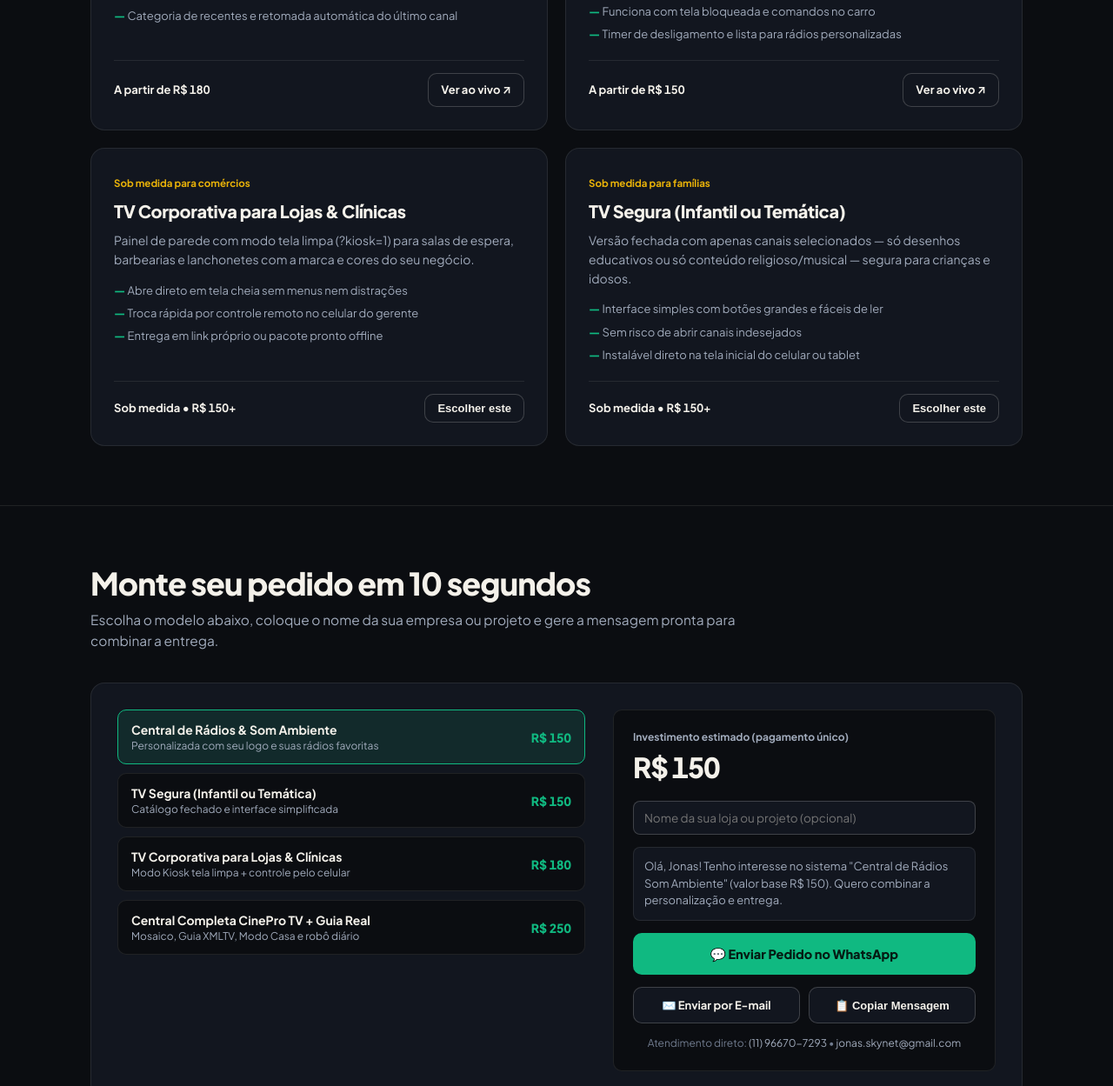
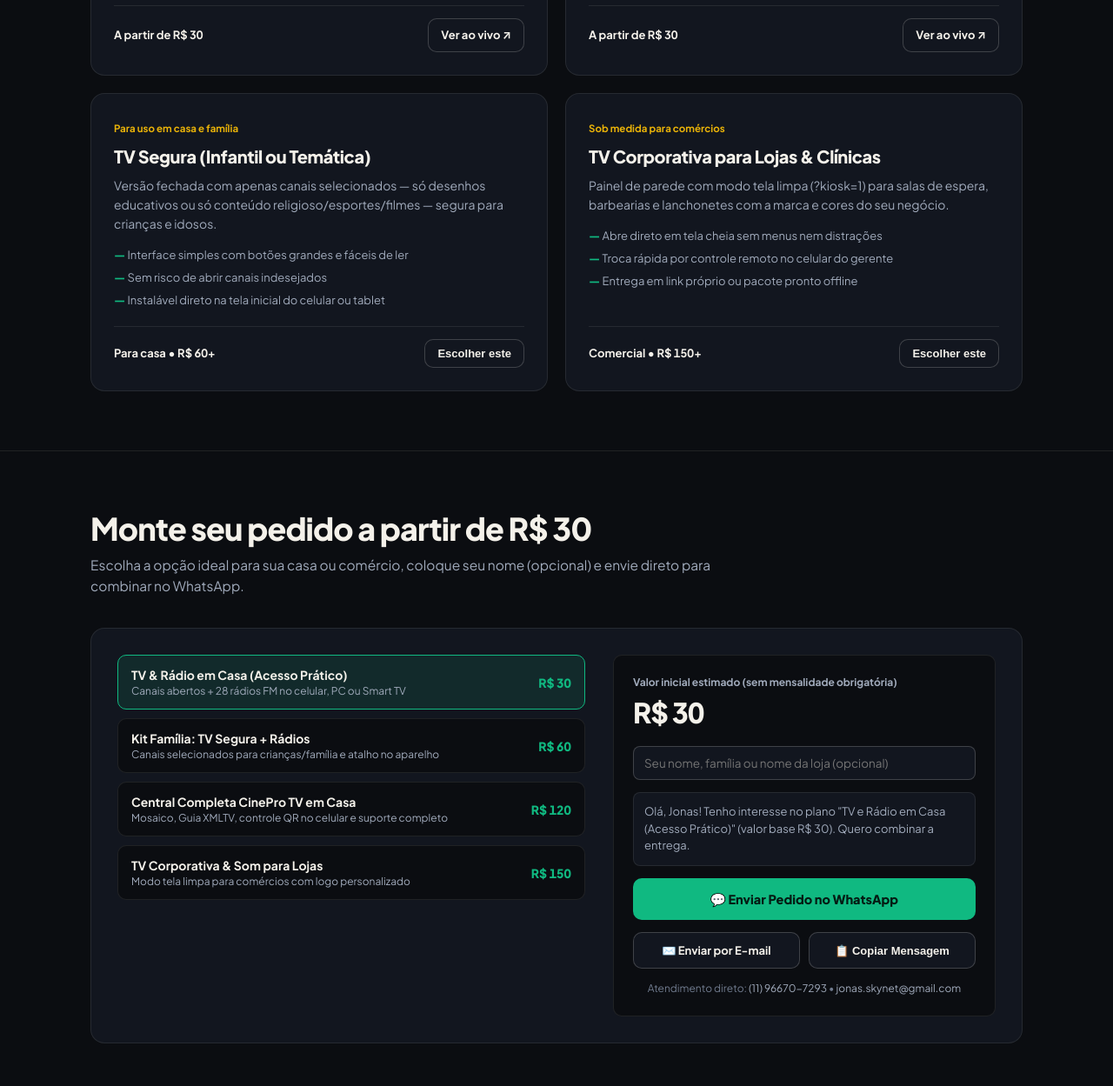
Before and after one commit to jonasskynet-eng/jonasskynet-eng.github.io, a plain HTML site: page index.html in a window 1280 px wide. Shown: the part 1074-2323 px from the top of the page at 87% size. Drawn offline with Linux system fonts and the light colour scheme.

Commit message:
Ajusta vitrine para foco em TV e Rádio em Casa começando em R$ 30

```diff
--- a/index.html
+++ b/index.html
@@ -585,9 +585,9 @@
         <section id="sistemas">
             <div class="container">
                 <div class="section-head">
-                    <h2 class="section-title">Projetos em produção e modelos sob medida</h2>
+                    <h2 class="section-title">TV e Rádios para Casa — a partir de R$ 30</h2>
                     <p class="section-desc">
-                        Cada projeto abre direto no navegador ou pode ser instalado como aplicativo no celular. Você pode testar os demos ao vivo antes de encomendar a versão personalizada com o nome da sua empresa.
+                        Cada projeto abre direto no navegador da Smart TV, celular ou computador sem mensalidade pesada. Teste ao vivo antes de pedir a sua versão.
                     </p>
                 </div>
 
@@ -596,7 +596,7 @@
                         <div>
                             <span class="project-tag">Sistema no ar • Demonstração aberta</span>
                             <h3>CinePro TV 2026</h3>
-                            <p>Central completa de TV ao vivo com carregamento rápido, busca por nome ou número e troca de canal pelo celular via QR Code ou voz.</p>
+                            <p>Central de TV para assistir em casa com carregamento rápido, busca por nome ou número e troca de canal pelo celular via código QR ou voz.</p>
                             <ul class="feature-bullets">
                                 <li>Modo Mosaico para assistir até 4 canais juntos</li>
                                 <li>Guia de programação real atualizado todos os dias</li>
@@ -604,7 +604,7 @@
                             </ul>
                         </div>
                         <div class="panel-foot">
-                            <span class="price-hint">A partir de R$ 180</span>
+                            <span class="price-hint">A partir de R$ 30</span>
                             <a href="https://jonasskynet-eng.github.io/cine-pro-tv-2026/" target="_blank" rel="noopener" class="btn-secondary" style="padding:8px 14px; font-size:13px;">Ver ao vivo ↗</a>
                         </div>
                     </article>
@@ -613,7 +613,7 @@
                         <div>
                             <span class="project-tag">Sistema no ar • Demonstração aberta</span>
                             <h3>Central de Rádios &amp; Som Ambiente</h3>
-                            <p>Leitor de rádios FM brasileiras com visual de estúdio em apenas 39 KB. Ideal para ouvir no trânsito ou tocar som ambiente contínuo no comércio.</p>
+                            <p>Leitor de rádios FM brasileiras com visual de estúdio em apenas 39 KB. Ideal para ouvir em casa, no trânsito ou no som do comércio.</p>
                             <ul class="feature-bullets">
                                 <li>Botão Modo Loja para travar troca acidental no balcão</li>
                                 <li>Funciona com tela bloqueada e comandos no carro</li>
@@ -621,8 +621,25 @@
                             </ul>
                         </div>
                         <div class="panel-foot">
-                            <span class="price-hint">A partir de R$ 150</span>
+                            <span class="price-hint">A partir de R$ 30</span>
                             <a href="https://jonasskynet-eng.github.io/central-radios-pro/" target="_blank" rel="noopener" class="btn-secondary" style="padding:8px 14px; font-size:13px;">Ver ao vivo ↗</a>
+                        </div>
+                    </article>
+
+                    <article class="project-panel">
+                        <div>
+                            <span class="project-tag sob-medida">Para uso em casa e família</span>
+                            <h3>TV Segura (Infantil ou Temática)</h3>
+                            <p>Versão fechada com apenas canais selecionados — só desenhos educativos ou só conteúdo religioso/esportes/filmes — segura para crianças e idosos.</p>
+                            <ul class="feature-bullets">
+                                <li>Interface simples com botões grandes e fáceis de ler</li>
+                                <li>Sem risco de abrir canais indesejados</li>
+                                <li>Instalável direto na tela inicial do celular ou tablet</li>
+                            </ul>
+                        </div>
+                        <div class="panel-foot">
+                            <span class="price-hint">Para casa • R$ 60+</span>
+                            <button type="button" class="btn-secondary" style="padding:8px 14px; font-size:13px;" onclick="selecionarModelo('Kit Família: TV Segura + Rádios', 60)">Escolher este</button>
                         </div>
                     </article>
 
@@ -638,25 +655,8 @@
                             </ul>
                         </div>
                         <div class="panel-foot">
-                            <span class="price-hint">Sob medida • R$ 150+</span>
-                            <button type="button" class="btn-secondary" style="padding:8px 14px; font-size:13px;" onclick="selecionarModelo('TV Corporativa para Lojas e Clínicas', 180)">Escolher este</button>
-                        </div>
-                    </article>
-
-                    <article class="project-panel">
-                        <div>
-                            <span class="project-tag sob-medida">Sob medida para famílias</span>
-                            <h3>TV Segura (Infantil ou Temática)</h3>
-                            <p>Versão fechada com apenas canais selecionados — só desenhos educativos ou só conteúdo religioso/musical — segura para crianças e idosos.</p>
-                            <ul class="feature-bullets">
-                                <li>Interface simples com botões grandes e fáceis de ler</li>
-                                <li>Sem risco de abrir canais indesejados</li>
-                                <li>Instalável direto na tela inicial do celular ou tablet</li>
-                            </ul>
-                        </div>
-                        <div class="panel-foot">
-                            <span class="price-hint">Sob medida • R$ 150+</span>
-                            <button type="button" class="btn-secondary" style="padding:8px 14px; font-size:13px;" onclick="selecionarModelo('TV Segura Infantil ou Temática', 150)">Escolher este</button>
+                            <span class="price-hint">Comercial • R$ 150+</span>
+                            <button type="button" class="btn-secondary" style="padding:8px 14px; font-size:13px;" onclick="selecionarModelo('TV Corporativa e Som para Lojas', 150)">Escolher este</button>
                         </div>
                     </article>
                 </div>
@@ -666,50 +666,50 @@
         <section id="orcamento">
             <div class="container">
                 <div class="section-head">
-                    <h2 class="section-title">Monte seu pedido em 10 segundos</h2>
+                    <h2 class="section-title">Monte seu pedido a partir de R$ 30</h2>
                     <p class="section-desc">
-                        Escolha o modelo abaixo, coloque o nome da sua empresa ou projeto e gere a mensagem pronta para combinar a entrega.
+                        Escolha a opção ideal para sua casa ou comércio, coloque seu nome (opcional) e envie direto para combinar no WhatsApp.
                     </p>
                 </div>
 
                 <div class="quote-box">
                     <div class="quote-options" id="quoteOptions">
-                        <button type="button" class="quote-opt selected" data-name="Central de Rádios Som Ambiente" data-price="150" onclick="selecionarOpcao(this)">
+                        <button type="button" class="quote-opt selected" data-name="TV e Rádio em Casa (Acesso Prático)" data-price="30" onclick="selecionarOpcao(this)">
                             <div>
-                                <div class="quote-opt-title">Central de Rádios &amp; Som Ambiente</div>
-                                <div class="quote-opt-sub">Personalizada com seu logo e suas rádios favoritas</div>
+                                <div class="quote-opt-title">TV &amp; Rádio em Casa (Acesso Prático)</div>
+                                <div class="quote-opt-sub">Canais abertos + 28 rádios FM no celular, PC ou Smart TV</div>
+                            </div>
+                            <span class="quote-opt-price">R$ 30</span>
+                        </button>
+                        <button type="button" class="quote-opt" data-name="Kit Família: TV Segura + Rádios" data-price="60" onclick="selecionarOpcao(this)">
+                            <div>
+                                <div class="quote-opt-title">Kit Família: TV Segura + Rádios</div>
+                                <div class="quote-opt-sub">Canais selecionados para crianças/família e atalho no aparelho</div>
+                            </div>
+                            <span class="quote-opt-price">R$ 60</span>
+                        </button>
+                        <button type="button" class="quote-opt" data-name="Central Completa CinePro TV em Casa" data-price="120" onclick="selecionarOpcao(this)">
+                            <div>
+                                <div class="quote-opt-title">Central Completa CinePro TV em Casa</div>
+                                <div class="quote-opt-sub">Mosaico, Guia XMLTV, controle QR no celular e suporte completo</div>
+                            </div>
+                            <span class="quote-opt-price">R$ 120</span>
+                        </button>
+                        <button type="button" class="quote-opt" data-name="TV Corporativa e Som para Lojas" data-price="150" onclick="selecionarOpcao(this)">
+                            <div>
+                                <div class="quote-opt-title">TV Corporativa &amp; Som para Lojas</div>
+                                <div class="quote-opt-sub">Modo tela limpa para comércios com logo personalizado</div>
                             </div>
                             <span class="quote-opt-price">R$ 150</span>
-                        </button>
-                        <button type="button" class="quote-opt" data-name="TV Segura Infantil ou Temática" data-price="150" onclick="selecionarOpcao(this)">
-                            <div>
-                                <div class="quote-opt-title">TV Segura (Infantil ou Temática)</div>
-                                <div class="quote-opt-sub">Catálogo fechado e interface simplificada</div>
-                            </div>
-                            <span class="quote-opt-price">R$ 150</span>
-                        </button>
-                        <button type="button" class="quote-opt" data-name="TV Corporativa para Lojas e Clínicas" data-price="180" onclick="selecionarOpcao(this)">
-                            <div>
-                                <div class="quote-opt-title">TV Corporativa para Lojas &amp; Clínicas</div>
-                                <div class="quote-opt-sub">Modo Kiosk tela limpa + controle pelo celular</div>
-                            </div>
-                            <span class="quote-opt-price">R$ 180</span>
-                        </button>
-                        <button type="button" class="quote-opt" data-name="Central Completa CinePro TV Personalizada" data-price="250" onclick="selecionarOpcao(this)">
-                            <div>
-                                <div class="quote-opt-title">Central Completa CinePro TV + Guia Real</div>
-                                <div class="quote-opt-sub">Mosaico, Guia XMLTV, Modo Casa e robô diário</div>
-                            </div>
-                            <span class="quote-opt-price">R$ 250</span>
                         </button>
                     </div>
 
                     <div class="quote-summary">
                         <div>
-                            <div class="quote-total-label">Investimento estimado (pagamento único)</div>
-                            <div class="quote-total-value" id="quotePrice">R$ 150</div>
+                            <div class="quote-total-label">Valor inicial estimado (sem mensalidade obrigatória)</div>
+                            <div class="quote-total-value" id="quotePrice">R$ 30</div>
                         </div>
-                        <input type="text" id="clientBizInput" class="input-client" placeholder="Nome da sua loja ou projeto (opcional)">
+                        <input type="text" id="clientBizInput" class="input-client" placeholder="Seu nome, família ou nome da loja (opcional)">
                         <div class="quote-preview" id="quotePreview"></div>
                         <a id="btnWhatsAppOrder" href="https://wa.me/5511966707293" target="_blank" rel="noopener" class="btn-primary" style="width:100%; justify-content:center;">💬 Enviar Pedido no WhatsApp</a>
                         <div class="quote-actions-sec">
@@ -738,14 +738,14 @@
     <script>
         const CONTATO_WHATS = '5511966707293';
         const CONTATO_EMAIL = 'jonas.skynet@gmail.com';
-        let modeloAtual = 'Central de Rádios Som Ambiente';
-        let valorAtual = 150;
+        let modeloAtual = 'TV e Rádio em Casa (Acesso Prático)';
+        let valorAtual = 30;
 
         function atualizarResumoPedido() {
             const biz = (document.getElementById('clientBizInput').value || '').trim();
             document.getElementById('quotePrice').textContent = `R$ ${valorAtual}`;
             const complemento = biz ? ` para "${biz}"` : '';
-            const mensagem = `Olá, Jonas! Tenho interesse no sistema "${modeloAtual}"${complemento} (valor base R$ ${valorAtual}). Quero combinar a personalização e entrega.`;
+            const mensagem = `Olá, Jonas! Tenho interesse no plano "${modeloAtual}"${complemento} (valor base R$ ${valorAtual}). Quero combinar a entrega.`;
             document.getElementById('quotePreview').textContent = mensagem;
 
             const btnWhats = document.getElementById('btnWhatsAppOrder');
@@ -763,7 +763,7 @@
             document.querySelectorAll('.quote-opt').forEach(el => el.classList.remove('selected'));
             btn.classList.add('selected');
             modeloAtual = btn.getAttribute('data-name') || modeloAtual;
-            valorAtual = parseInt(btn.getAttribute('data-price') || '150', 10);
+            valorAtual = parseInt(btn.getAttribute('data-price') || '30', 10);
             atualizarResumoPedido();
         }
 
```
